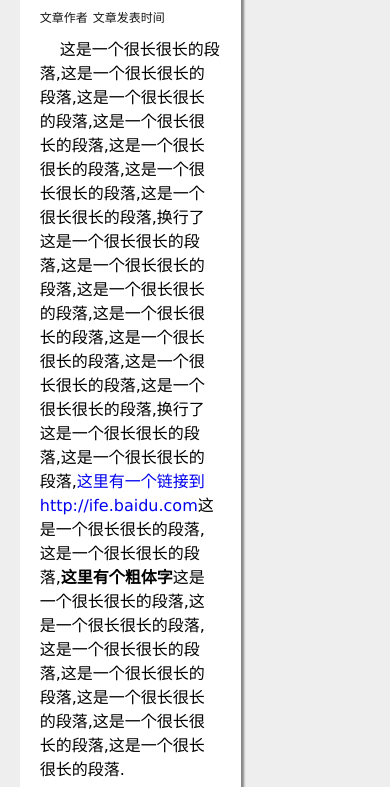
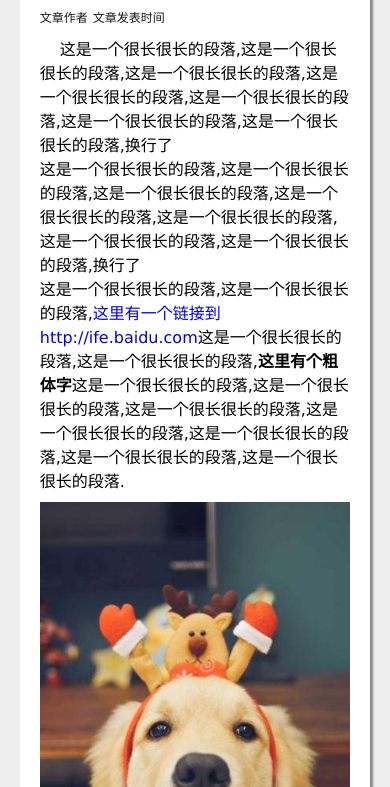
Before and after one commit to eidonjoe/2016ife, a plain HTML site: page task1/task1_5/index.html in a window 390 px wide. Shown: the part 236-1023 px from the top of the page. Drawn offline with Linux system fonts and the light colour scheme.

Commit message:
change @media left-bar width

```diff
--- a/task1/task1_5/index.css
+++ b/task1/task1_5/index.css
@@ -1,10 +1,5 @@
 body {
 	background-color: #eeeeee;
-}
-@media screen and (max-width:650px) {
-	.right-bar {
-		display: none;
-	}
 }
 nav {
 	height: 80px;
@@ -162,6 +157,14 @@
 	background-color: #272727;
 	margin: 0 auto;
 }
+@media screen and (max-width:650px) {
+	.right-bar {
+		display: none;
+	}
+	.left-bar {
+		width: 100%;
+	}
+}
 .desc {
 	font-size: 12px;
 	color: #151515;
```
